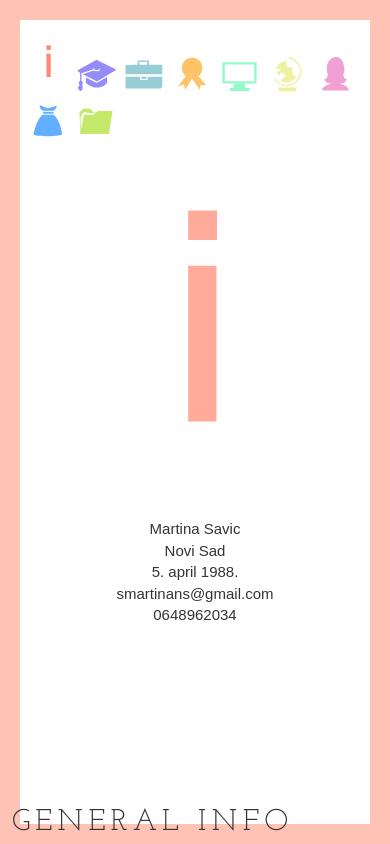
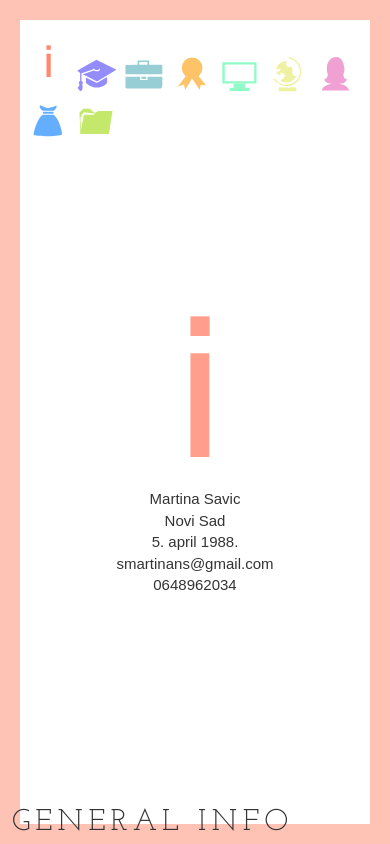
Before and after one commit to MartinaPantelic/martinapantelic.github.io, a plain HTML site: page index.html in a window 390 px wide. Drawn offline with nearby package versions, Linux system fonts and the light colour scheme; a web font is replaced by a local one.

Commit message:
mobile fixes

```diff
--- a/css/style.css
+++ b/css/style.css
@@ -4,7 +4,7 @@
 	font-size: 1.5rem;
 	color: rgba(0, 0, 0, .8);
 	text-align: center;
-	margin: 50px 0;
+
 	width: 100%;
 	padding-right: 15px;
 	padding-left: 15px;
@@ -13,10 +13,13 @@
 	width: 100%;
 	padding-right: 15px;
 	padding-left: 15px;
+	margin-top: 50px;
+	text-align: center;
+	opacity: 0.8;
 }
 .sec-img img {
 	width: 100%;
-	max-width: 300px;
+	max-width: 200px;
 }
 .sec-text ul {
 	list-style: none;
@@ -40,13 +43,7 @@
 	margin-left: 12px;
 	margin-bottom: 5px;
 }
-.sec-img {
-	text-align: center;
-	opacity: 0.7;
-}
-.sec-img img {
-	margin: 0 auto;
-}
+
 #menu {
 	padding: 40px;
 	list-style-type: square;
```
